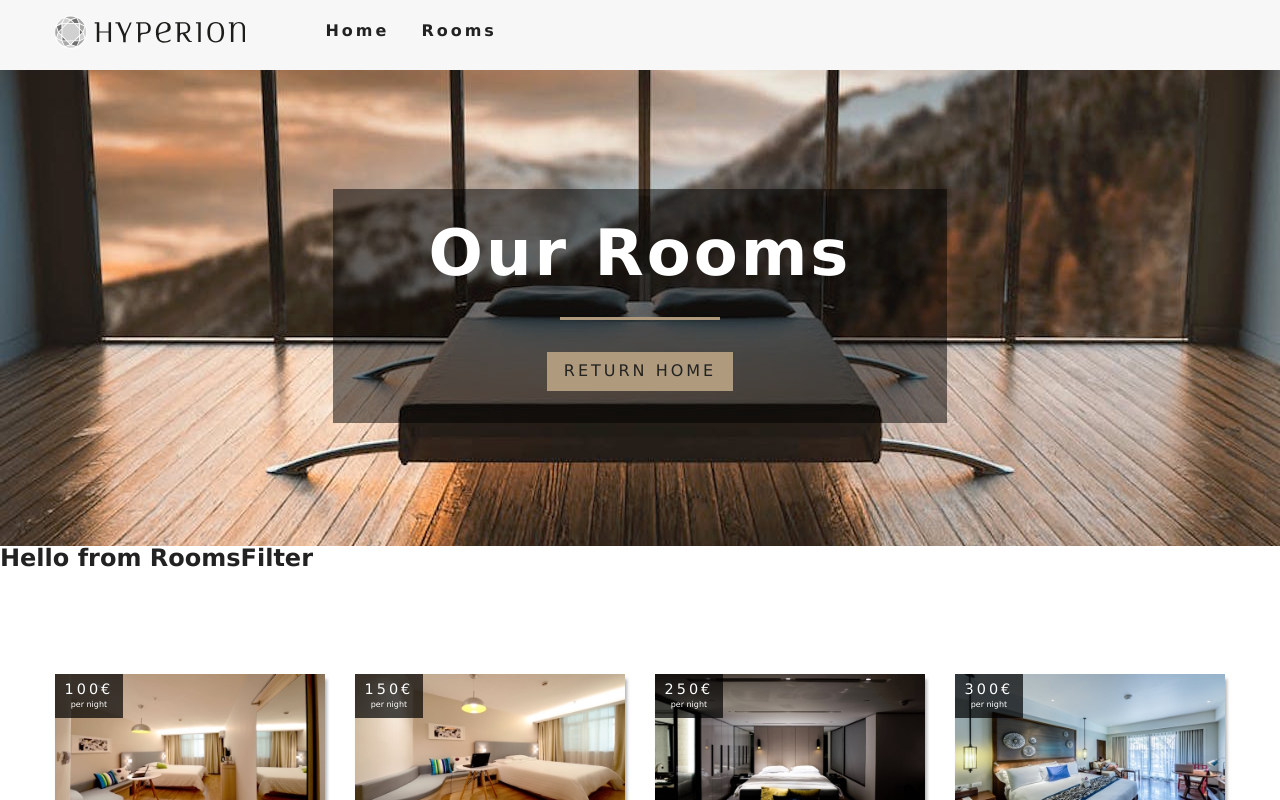
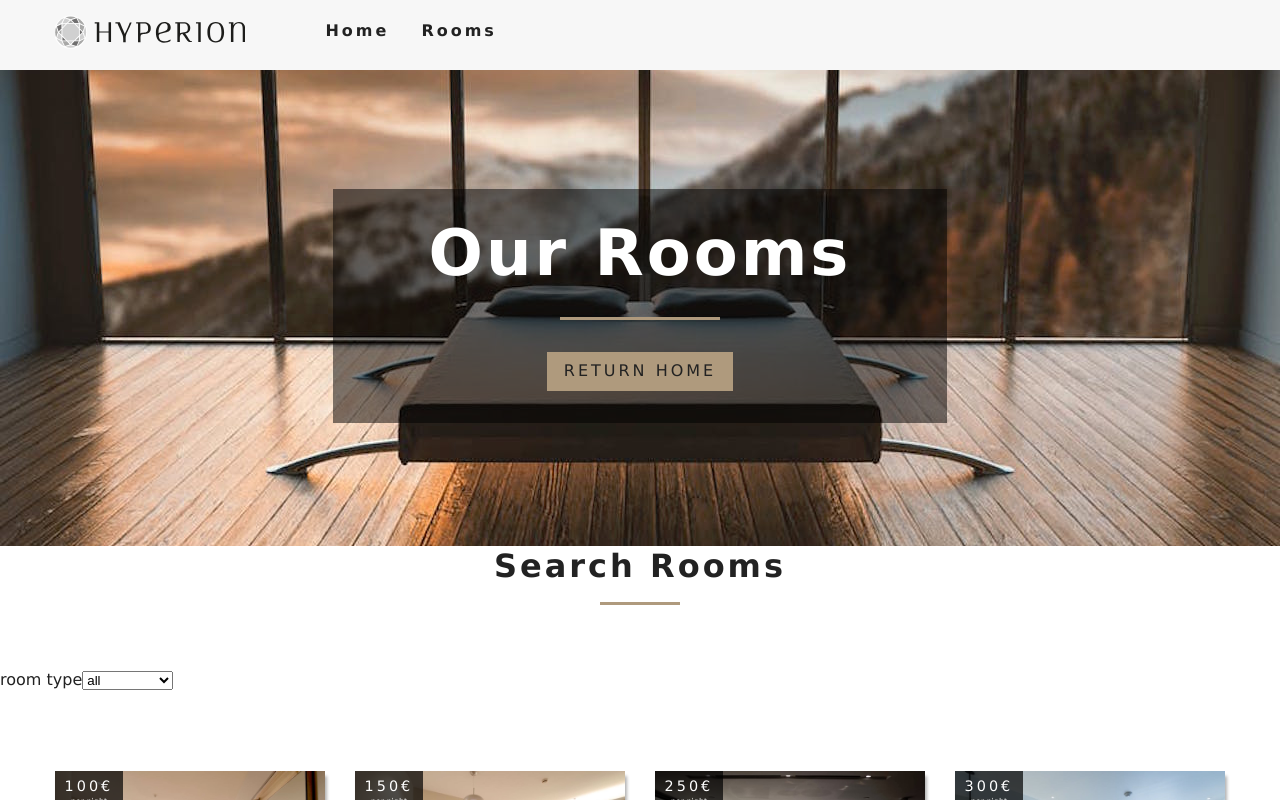
Before and after one commit to BitBravo/react-hotel-book, a React (Create React App) app: page /rooms in a window 1280 px wide. Shown: the top 800 px of the page. Built offline with nearby package versions, Linux system fonts and the light colour scheme.

Commit message:
Filter rooms by room type

```diff
--- a/src/components/Context.js
+++ b/src/components/Context.js
@@ -2,7 +2,8 @@
 import items from '../data';
 import PropTypes from 'prop-types';
 
-export const { Provider, Consumer } = React.createContext();
+export const Context = React.createContext();
+export const { Provider, Consumer } = Context;
 
 export default class RoomProvider extends Component {
   state = {
@@ -57,14 +58,28 @@
   };
 
   handleChange = e => {
-    const type = e.target.type;
+    const target = e.target;
     const name = e.target.name;
-    const value = e.target.value;
-    console.log(type, name, value);
+    const value = e.type === 'checkbox' ? target.checked : target.value;
+    this.setState(() => ({ [name]: value }), this.filterRooms);
   };
 
   filterRooms = () => {
-    console.log('Hello from filterRooms function');
+    const {
+      rooms,
+      type,
+      capacity,
+      price,
+      minSize,
+      maxSize,
+      breakfast,
+      pets,
+    } = this.state;
+    let tempRooms = [...rooms];
+    if (type !== 'all') {
+      tempRooms = tempRooms.filter(room => room.type === type);
+    }
+    this.setState({ sortedRooms: tempRooms });
   };
 
   render() {
--- a/src/components/RoomsFilter.js
+++ b/src/components/RoomsFilter.js
@@ -1,9 +1,52 @@
 import React from 'react';
+import { useContext } from 'react';
+import { Context } from './Context';
+import Title from './Title';
 
-export default function RoomsFilter() {
+const getUnique = (items, value) => [
+  ...new Set(items.map(item => item[value])),
+];
+
+export default function RoomsFilter({ rooms }) {
+  const context = useContext(Context);
+  const {
+    handleChange,
+    type,
+    capacity,
+    price,
+    minPrice,
+    maxPrice,
+    minSize,
+    maxSize,
+    breakfast,
+    pets,
+  } = context;
+
+  let types = getUnique(rooms, 'type');
+  types = ['all', ...types];
+  types = types.map((item, index) => (
+    <option value={item} key={index}>
+      {item}
+    </option>
+  ));
+
   return (
-    <div>
-      <h3>Hello from RoomsFilter</h3>
-    </div>
+    <section className="filter-container">
+      <Title title="search rooms" />
+      <form className="filter-form">
+        <div className="form-group">
+          <label htmlFor="type">room type</label>
+          <select
+            name="type"
+            id="type"
+            value={type}
+            className="form-control"
+            onChange={handleChange}
+          >
+            {types}
+          </select>
+        </div>
+      </form>
+    </section>
   );
 }
```
